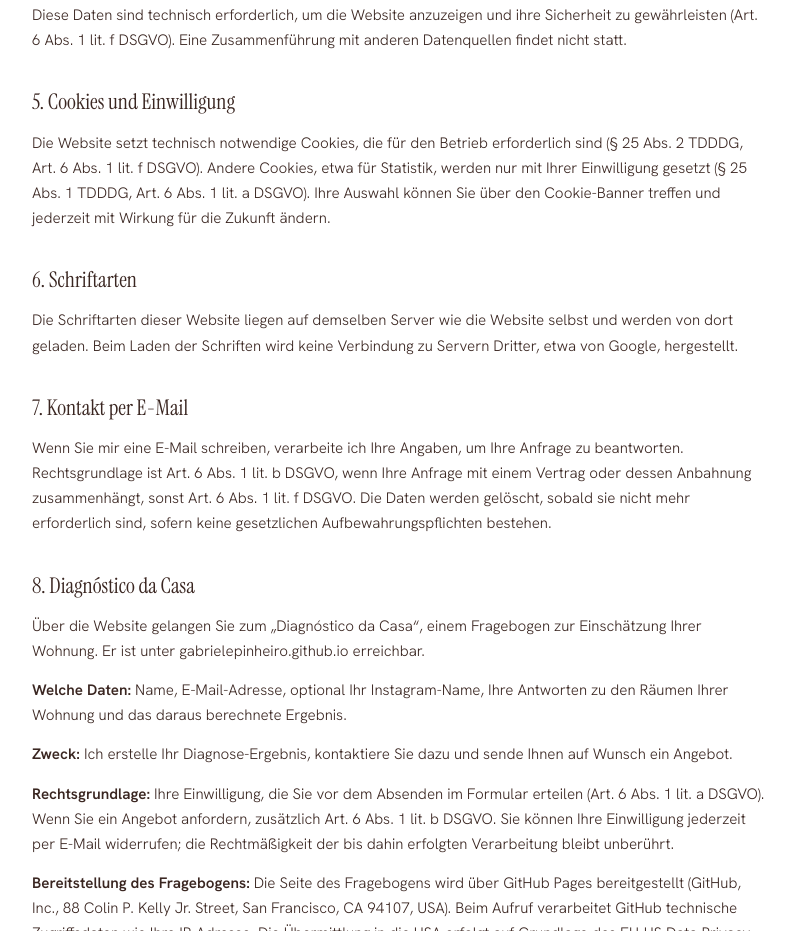
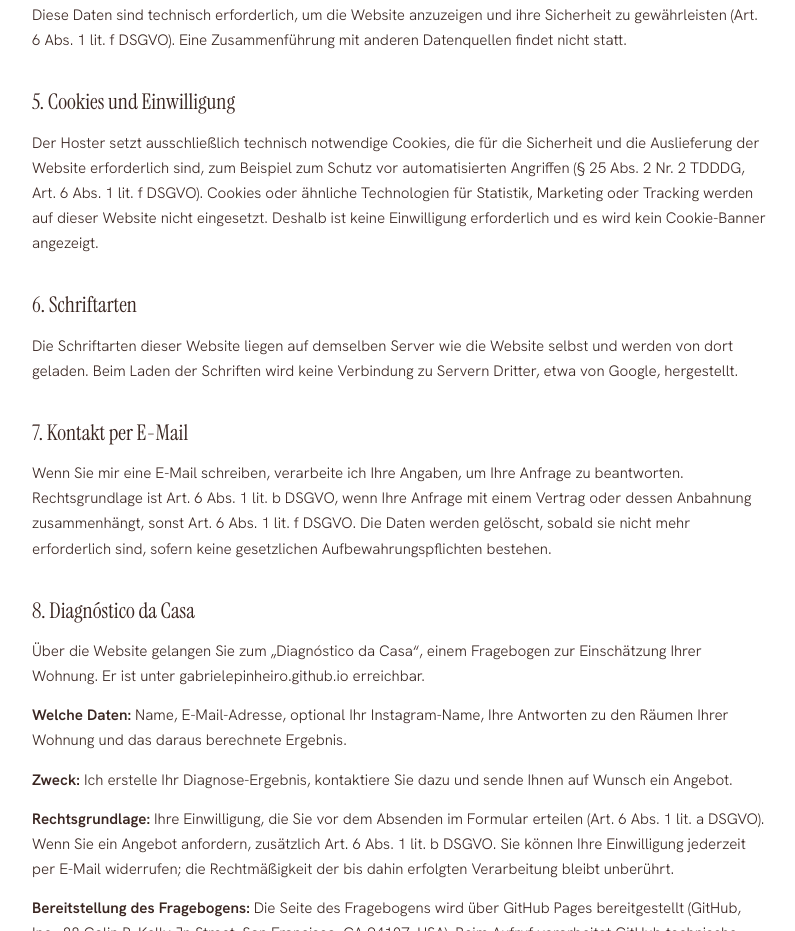
Before and after one commit to Gabrielepinheiro/Deutsch, a plain HTML site: page links/site-wix/datenschutz.html in a window 1280 px wide. Shown: the part 1289-2220 px from the top of the page, without its empty margins (24-819 px from the left). Drawn offline with Linux system fonts and the light colour scheme.

Commit message:
Site sem cookies de estatística, sem banner
Co-Authored-By: Claude Opus 5.5 <noreply@anthropic.com>
Claude-Session: https://claude.ai/code/session_01Npdet1GNfoboVSCR7t893r

```diff
--- a/links/site-wix/datenschutz.html
+++ b/links/site-wix/datenschutz.html
@@ -10,6 +10,7 @@
 <meta property="og:description" content="Datenschutzerklärung von Gabriele Pinheiro, Interior designer.">
 <meta property="og:type" content="website">
 <meta name="theme-color" content="#FFFFFF">
+<script>window.wixSiteScript = true;</script>
 <link rel="stylesheet" href="/estilo.css">
 </head>
 <body>
@@ -36,7 +37,7 @@ E-Mail: <a href="mailto:gabriele@gabrielepinheiro.com">gabriele@gabrielepinheiro
 <ul><li>IP-Adresse,</li><li>Datum und Uhrzeit des Zugriffs,</li><li>aufgerufene Seite,</li><li>Browsertyp und Betriebssystem,</li><li>Referrer-URL.</li></ul>
 <p>Diese Daten sind technisch erforderlich, um die Website anzuzeigen und ihre Sicherheit zu gewährleisten (Art. 6 Abs. 1 lit. f DSGVO). Eine Zusammenführung mit anderen Datenquellen findet nicht statt.</p>
 <h2>5. Cookies und Einwilligung</h2>
-<p>Die Website setzt technisch notwendige Cookies, die für den Betrieb erforderlich sind (§ 25 Abs. 2 TDDDG, Art. 6 Abs. 1 lit. f DSGVO). Andere Cookies, etwa für Statistik, werden nur mit Ihrer Einwilligung gesetzt (§ 25 Abs. 1 TDDDG, Art. 6 Abs. 1 lit. a DSGVO). Ihre Auswahl können Sie über den Cookie-Banner treffen und jederzeit mit Wirkung für die Zukunft ändern.</p>
+<p>Der Hoster setzt ausschließlich technisch notwendige Cookies, die für die Sicherheit und die Auslieferung der Website erforderlich sind, zum Beispiel zum Schutz vor automatisierten Angriffen (§ 25 Abs. 2 Nr. 2 TDDDG, Art. 6 Abs. 1 lit. f DSGVO). Cookies oder ähnliche Technologien für Statistik, Marketing oder Tracking werden auf dieser Website nicht eingesetzt. Deshalb ist keine Einwilligung erforderlich und es wird kein Cookie-Banner angezeigt.</p>
 <h2>6. Schriftarten</h2>
 <p>Die Schriftarten dieser Website liegen auf demselben Server wie die Website selbst und werden von dort geladen. Beim Laden der Schriften wird keine Verbindung zu Servern Dritter, etwa von Google, hergestellt.</p>
 <h2>7. Kontakt per E-Mail</h2>
```
Also changed, not shown: links/datenschutz.html (+1 -1 lines), links/site-wix/consultoria.html (+1 -0 lines), links/site-wix/diagnostico-da-casa.html (+1 -0 lines), links/site-wix/impressum.html (+1 -0 lines), links/site-wix/index.html (+1 -0 lines), links/site-wix/sobre-mim.html (+1 -0 lines), 1 other file.
